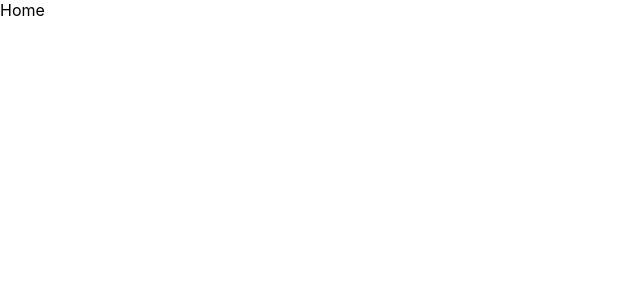
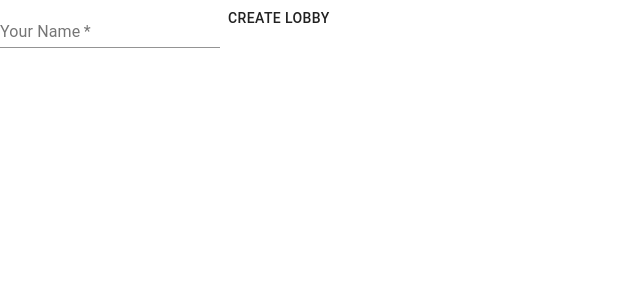
Before and after one commit to abelHodasz/carcasstwwo-react, a React (Create React App) app: page / in a window 1280 px wide. Shown: the top 300 px of the page, without its empty margins (0-640 px from the left). Built offline with nearby package versions, Linux system fonts and the light colour scheme.

Commit message:
Create lobby button

```diff
--- a/src/pages/Home/Home.js
+++ b/src/pages/Home/Home.js
@@ -1,5 +1,22 @@
 import React from "react";
+import { TextField, Button } from "@material-ui/core";
 
-export default function Home() {
-    return <div>Home</div>;
+export default function Home(props) {
+    console.log(props);
+    return (
+        <div>
+            <TextField
+                required
+                className="name-input"
+                id="standard-basic"
+                label="Your Name"
+            ></TextField>
+            <Button
+                className="create-lobby-btn"
+                onClick={() => props.history.push("/lobby/asd123")}
+            >
+                Create Lobby
+            </Button>
+        </div>
+    );
 }
```
Also changed, not shown: 1 other file (tests, documents, lock files or other folders).
